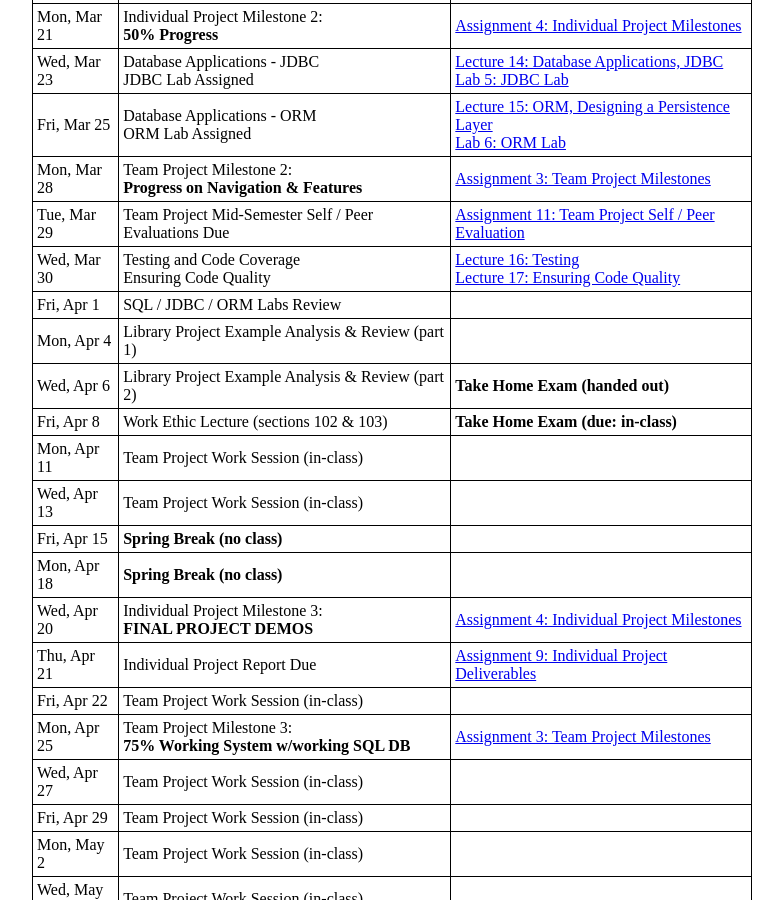
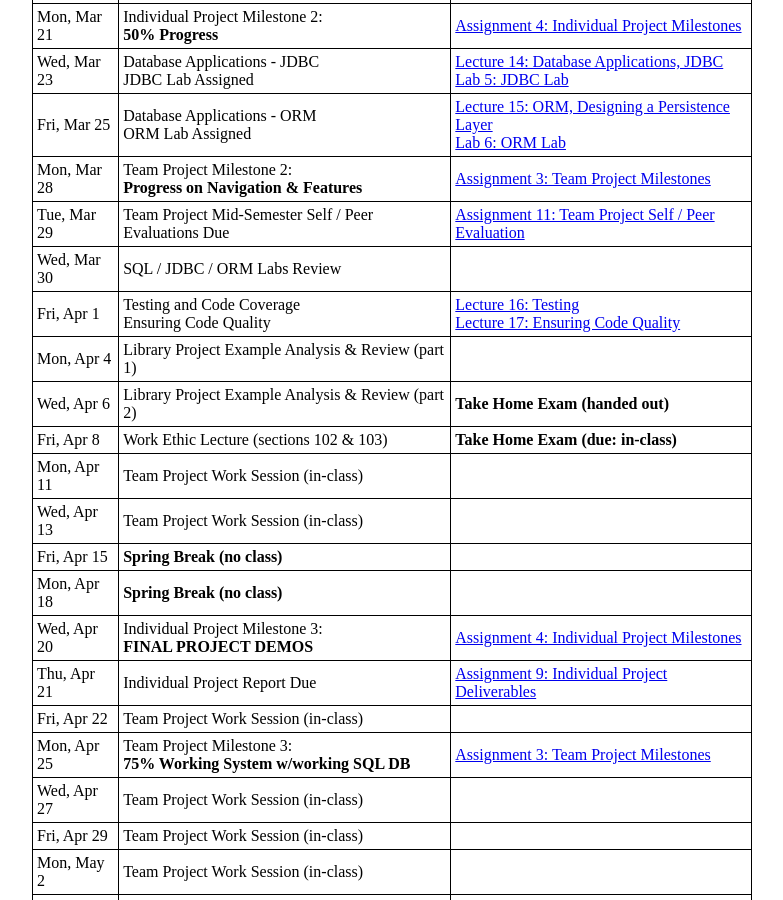
Before and after one commit to ycpcs/cs320-spring2022, a Jekyll site: the page built from schedule.md, in a window 1280 px wide and 900 px high, scrolled down 1251 px. Shown: the whole window, without its empty margins (248-1031 px from the left). Built offline with Jekyll 4.4.1, drawn with Linux system fonts in a browser that asks for light colours.

```diff
--- a/schedule.md
+++ b/schedule.md
@@ -39,8 +39,8 @@ Wed, Mar 23   | Database Applications - JDBC<br> JDBC Lab Assigned | [Lecture 14
 Fri, Mar 25   | Database Applications - ORM <br> ORM Lab Assigned | [Lecture 15: ORM, Designing a Persistence Layer](lectures/lecture15.html)<br> [Lab 6: ORM Lab](./labs/lab06.html)
 Mon, Mar 28   | Team Project Milestone 2:<br> **Progress on Navigation & Features** | [Assignment 3: Team Project Milestones](assign/assign03.html)<br>
 Tue, Mar 29   | Team Project Mid-Semester Self / Peer Evaluations Due | [Assignment 11: Team Project Self / Peer Evaluation](assign/assign11.html)
-Wed, Mar 30   | Testing and Code Coverage <br> Ensuring Code Quality| [Lecture 16: Testing](lectures/lecture16.html) <br> [Lecture 17: Ensuring Code Quality](lectures/lecture17.html)
-Fri, Apr 1    | SQL / JDBC / ORM Labs Review |
+Wed, Mar 30   | SQL / JDBC / ORM Labs Review |
+Fri, Apr 1    | Testing and Code Coverage <br> Ensuring Code Quality| [Lecture 16: Testing](lectures/lecture16.html) <br> [Lecture 17: Ensuring Code Quality](lectures/lecture17.html)
 Mon, Apr 4    | Library Project Example Analysis & Review (part 1) |
 Wed, Apr 6    | Library Project Example Analysis & Review (part 2) | **Take Home Exam (handed out)**
 Fri, Apr 8    | Work Ethic Lecture (sections 102 & 103) | **Take Home Exam (due: in-class)**
```
Also changed, not shown: 2 other files.
